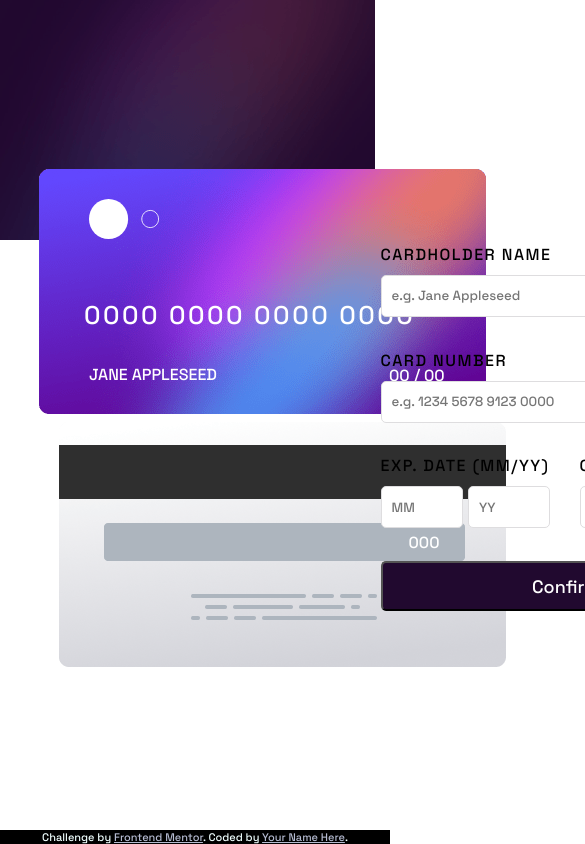
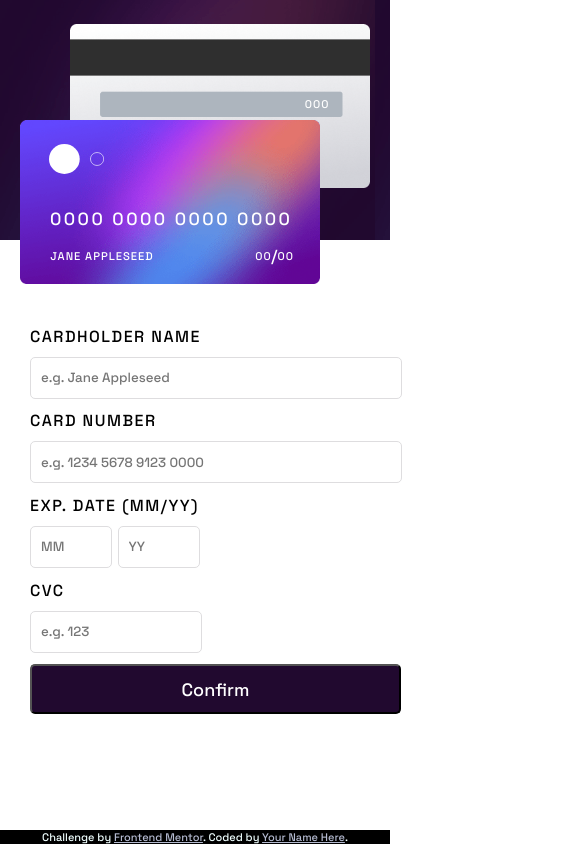
Before and after one commit to LeandroCastilhoGomes/interactive-card-details-form-main, a plain HTML site: page index.html in a window 390 px wide. Shown: the top 844 px of the page, 585 px wide, since content can reach past the window. Drawn offline with Linux system fonts and the light colour scheme.

Commit message:
Ajustando a responsividade no css

```diff
--- a/estilo/style.css
+++ b/estilo/style.css
@@ -13,29 +13,21 @@
     background-image: url("../images/bg-main-desktop.png");
     position: static;
     width: 480px;
-    height: 100vh;
+    height: 98vh;
 }
 
 
-@media screen and (max-width: 750px) {
-    #container {
-        background-image: url(../images/bg-main-mobile.png);
-        width: 375px;
-        height: 240px;
-    }
-
-}
 
 #cards {
-    /* display: flex; */
-    /* flex-wrap: wrap-reverse; */
-    max-width: 300px;
+    width: 350px;
+    position: relative;
+    margin: 0 auto;
 }
 
 #cardback {
     display: flex;
     position: absolute;
-    left: 15%;
+    left: 70%;
     top: 50%;
 }
 
@@ -51,7 +43,7 @@
     display: flex;
     flex-wrap: wrap;
     position: absolute;
-    left: 10%;
+    left: 35%;
     top: 20%;
 }
 
@@ -102,6 +94,61 @@ span {
     left: 385px;
 }
 
+@media screen and (max-width: 1300px) {
+    #container {
+        background-image: url(../images/bg-main-mobile.png);
+        position: static;
+        width: 100vw;
+        height: 240px;
+        display: table-cell;
+        vertical-align: middle;
+    }
+    #cardfrente {
+        top: 0em;
+        left: 0em;
+        z-index: 1;
+    }
+    #logo {
+        width: 55px;
+        height: 30px;
+        left: 1.8em;
+        top:1.5em
+    }
+    #numcard {
+        font-size: 1.1em;
+        top: 5em;
+        left: 1.7em;
+    }
+    p {
+        font-size: 0.7em;
+        letter-spacing: 1px;
+        top: 11.5em;
+        left: 2.7em;
+    }
+    #card-mes {
+        top: 11.5em;
+        left: 21em;
+    }
+    span {
+        top: 7.8em;
+        left: 15.7em;
+    }
+    #card-ano {
+        top: 11.5em;
+        left: 23em;
+    }
+    #cardback {
+        top: -6em;
+        left: 3.1em;
+    }
+    #cardback > p {
+        top: 6.5em;
+        left: 21em;
+    }
+    img {
+        max-width: 300px;
+    }
+}
 
 #form {
     /* display: flex; */
@@ -118,13 +165,24 @@ span {
     /* margin-left: 50vw;*/
 }
 
-/* @media screen and (max-width: 750px) {
+ @media screen and (max-width: 1300px) {
     #form {
-        position: relative;
-        left: 8%;
-        top: 90%;
+        /* max-width: 300px; */
+        position: absolute;
+        left: 0px;
+        top: 20em;
+        width: calc(100% - 330px);
+        /* text-align: left; */
+        /* vertical-align: middle; */
+        /* display: inline-block; */
+        /* margin: 0px; */
+        /* padding: 0px; */
     }
-} */
+    form > div {
+        width: 380px;
+        margin: auto;
+    }
+}
 
 form {
     display: flex;
```
